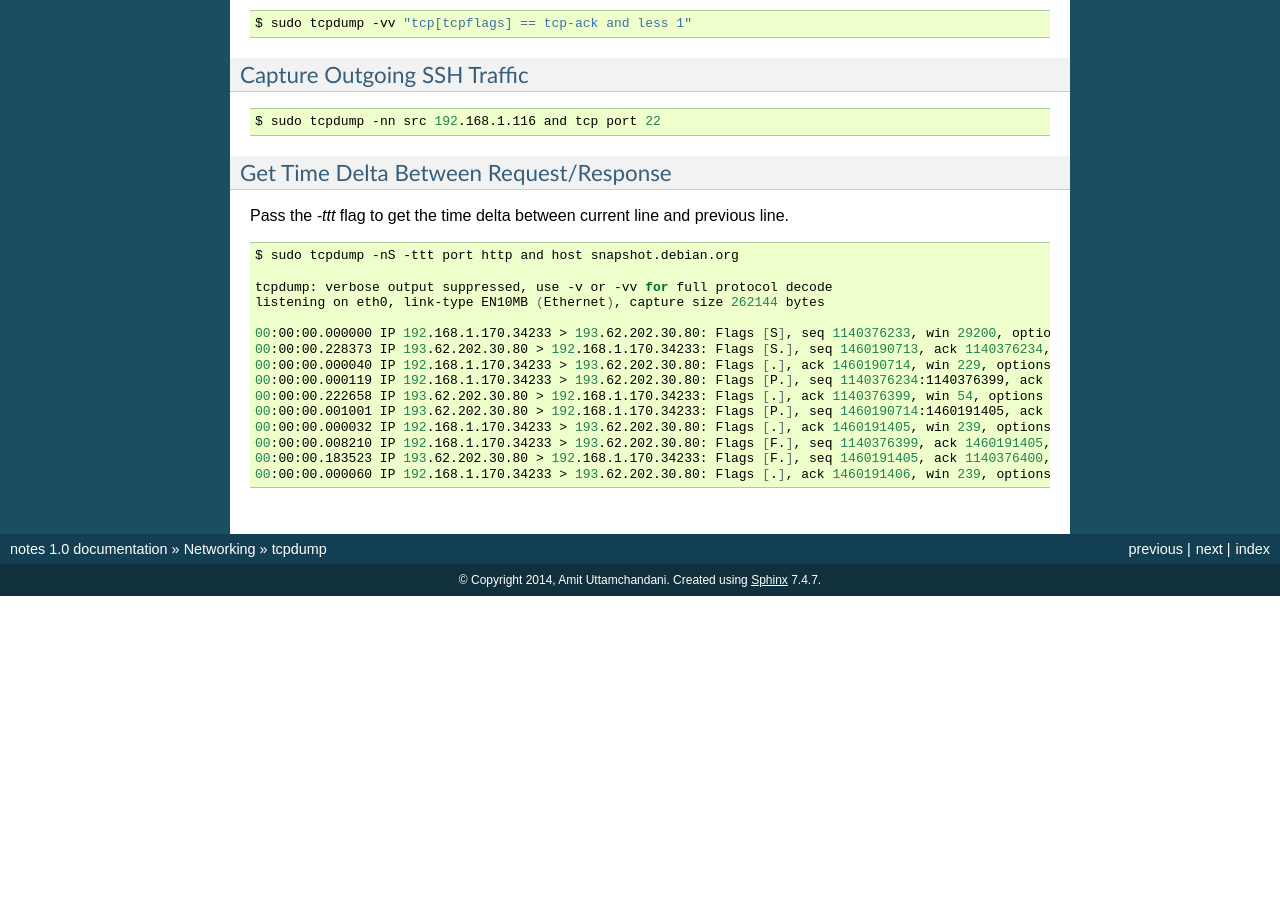
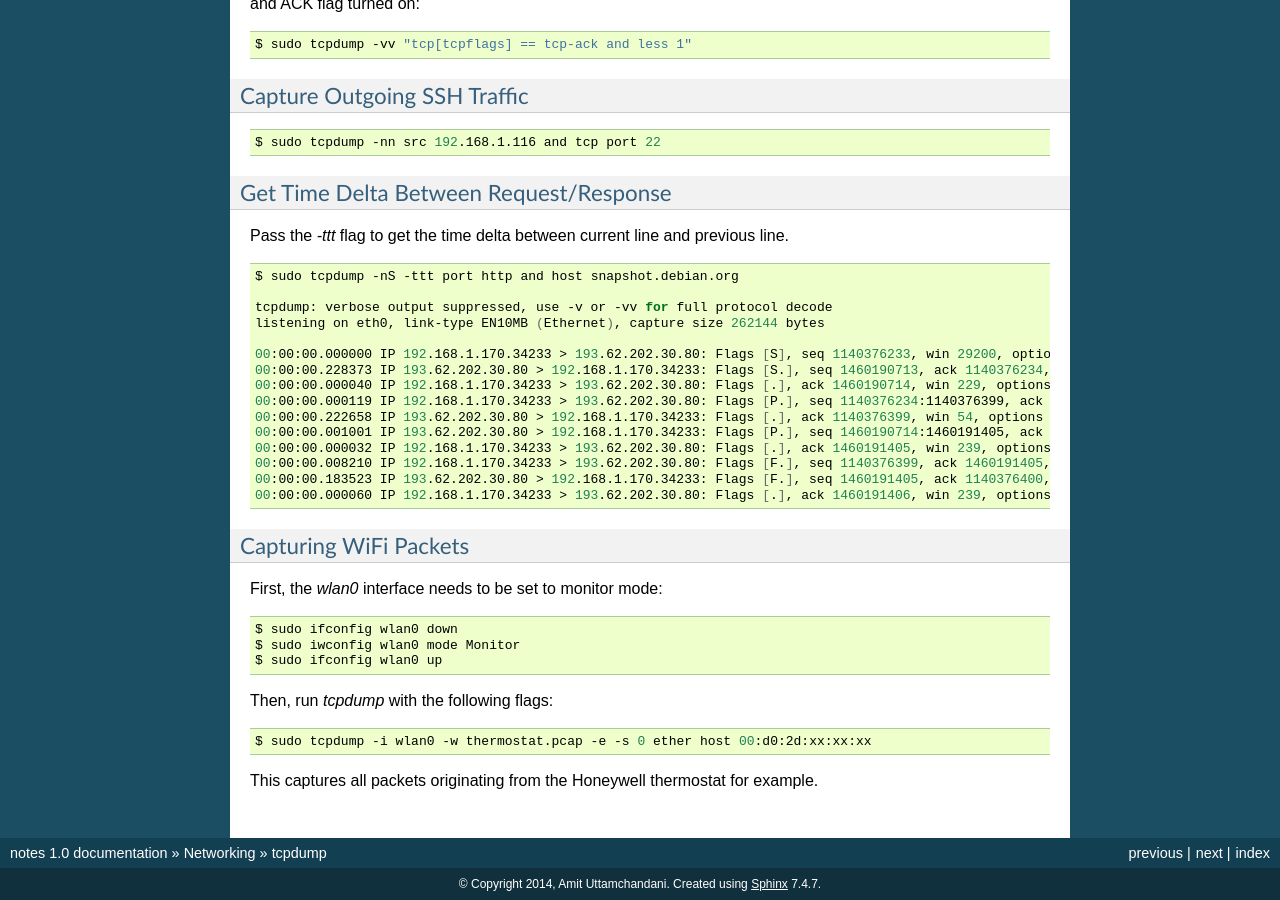
Before and after one commit to amituttam/notes, a Sphinx documentation site: the page built from docs/networking/tcpdump.rst, in a window 1280 px wide and 900 px high, scrolled down 2029 px. Built offline with Sphinx 7.4.7, drawn with Linux system fonts in a browser that asks for light colours; before the commit the page ends 2625 px from its top, so only the background shows below that; some of the changed text lies outside the part shown.

Commit message:
Added notes on capturing wifi packets

```diff
--- a/docs/networking/tcpdump.rst
+++ b/docs/networking/tcpdump.rst
@@ -141,3 +141,22 @@
     00:00:00.008210 IP 192.168.1.170.34233 > 193.62.202.30.80: Flags [F.], seq 1140376399, ack 1460191405, win 239, options [nop,nop,TS val 22265738 ecr 74072902], length 0
     00:00:00.183523 IP 193.62.202.30.80 > 192.168.1.170.34233: Flags [F.], seq 1460191405, ack 1140376400, win 54, options [nop,nop,TS val 74072960 ecr 22265738], length 0
     00:00:00.000060 IP 192.168.1.170.34233 > 193.62.202.30.80: Flags [.], ack 1460191406, win 239, options [nop,nop,TS val 22265784 ecr 74072960], length 0
+
+Capturing WiFi Packets
+^^^^^^^^^^^^^^^^^^^^^^
+
+First, the `wlan0` interface needs to be set to monitor mode:
+
+.. code-block:: bash
+
+    $ sudo ifconfig wlan0 down
+    $ sudo iwconfig wlan0 mode Monitor
+    $ sudo ifconfig wlan0 up
+
+Then, run `tcpdump` with the following flags:
+
+.. code-block:: bash
+
+    $ sudo tcpdump -i wlan0 -w thermostat.pcap -e -s 0 ether host 00:d0:2d:xx:xx:xx
+
+This captures all packets originating from the Honeywell thermostat for example.
```
